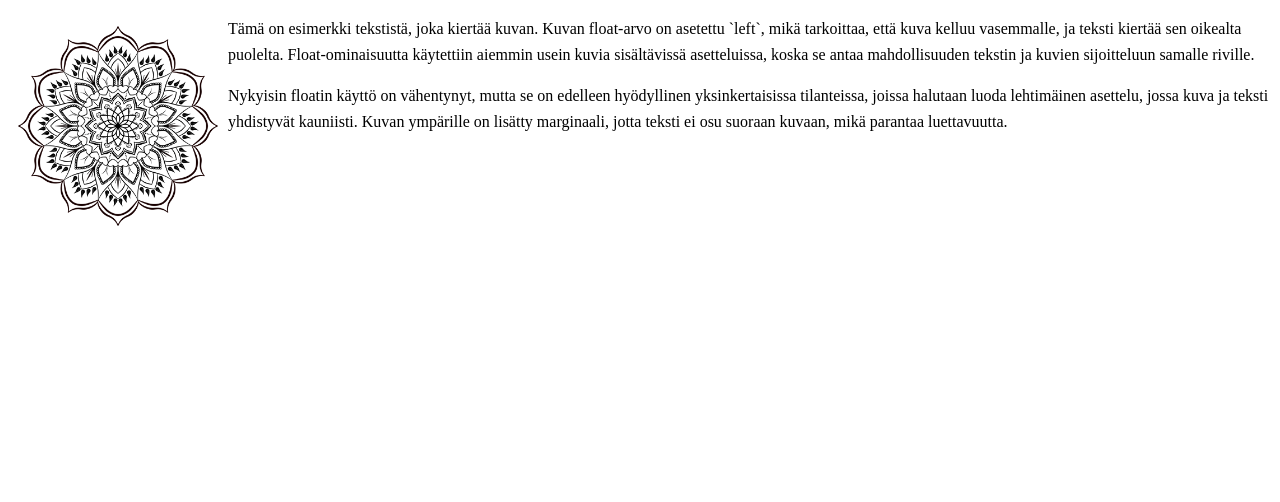
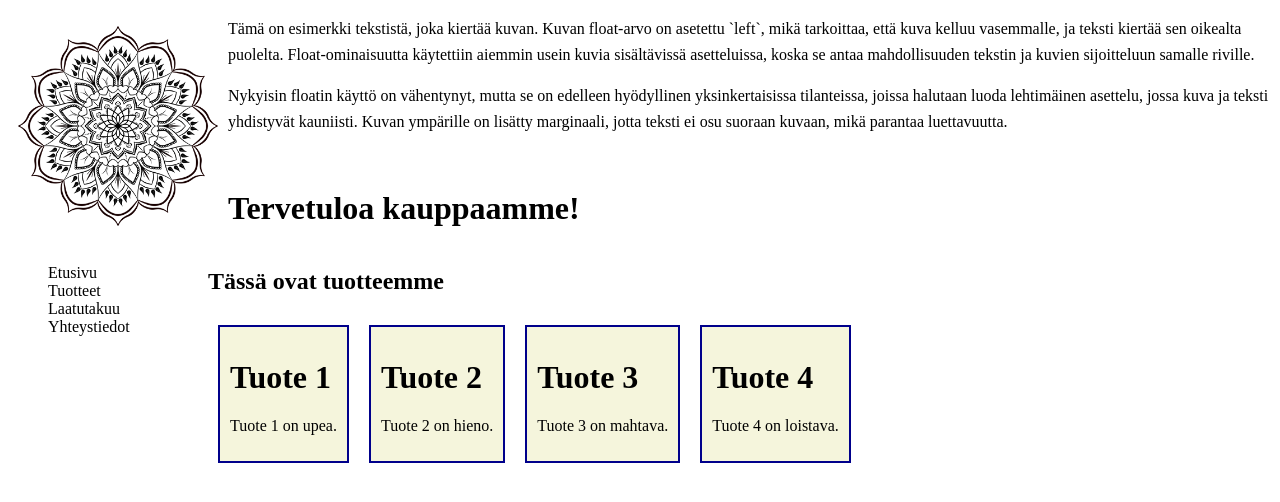
Before and after one commit to treduan/treduan, a PHP site: page /demo.html in a window 1280 px wide. Shown: the top 502 px of the page. Run offline with PHP 8.4, Linux system fonts and the light colour scheme.

Commit message:
Made demo code

```diff
--- a/htmlcss2024/asettelu/demo.css
+++ b/htmlcss2024/asettelu/demo.css
@@ -8,3 +8,33 @@
     font-size: 16px; /* Tekstin koko */
     line-height: 1.6; /* Rivikorkeus parantaa luettavuutta */
 }
+
+.navigointi {
+    width: 200px;
+}
+.navigointi ul {
+    list-style-type: none;
+}
+
+.asettelu {
+    display: flex;
+}
+
+.tuoteosio {
+    display: flex;
+    flex-direction: column;
+}
+
+.tuotteet {
+    display: flex;
+    justify-content: space-around;
+    flex-wrap: wrap;
+}
+
+.subdiv {
+    background-color: beige;
+    border: 2px solid darkblue;
+    padding: 10px;
+    margin: 10px;
+
+}
--- a/htmlcss2024/asettelu/demo.html
+++ b/htmlcss2024/asettelu/demo.html
@@ -16,6 +16,41 @@
             Nykyisin floatin käyttö on vähentynyt, mutta se on edelleen hyödyllinen yksinkertaisissa tilanteissa, joissa halutaan luoda lehtimäinen asettelu, jossa kuva ja teksti yhdistyvät kauniisti. Kuvan ympärille on lisätty marginaali, jotta teksti ei osu suoraan kuvaan, mikä parantaa luettavuutta.
         </p>
     </div>
+    <br>
+                <h1>Tervetuloa kauppaamme!</h1>
+                <div class="asettelu">
+                <nav class="navigointi">
+                    <ul>
+                        <li>Etusivu</li>
+                        <li>Tuotteet</li>
+                        <li>Laatutakuu</li>
+                        <li>Yhteystiedot</li>
+                    </ul>
+                </nav>
 
+            <div class="tuoteosio">
+                <h2>Tässä ovat tuotteemme</h2>
+            <div class="tuotteet">
+            <div class="subdiv">
+                <h1>Tuote 1</h1>
+                <p>Tuote 1 on upea.</p>
+            </div>
+            <div class="subdiv">
+                <h1>Tuote 2</h1>
+                <p>Tuote 2 on hieno.</p>
+            </div>
+            <div class="subdiv">
+                <h1>Tuote 3</h1>
+                <p>Tuote 3 on mahtava.</p>
+            </div>
+            <div class="subdiv">
+                <h1>Tuote 4</h1>
+                <p>Tuote 4 on loistava.</p>
+            </div>
+        </div>
+    </div>
+    </div>
+        </body>
+    </html>
 </body>
 </html>
--- a/htmlcss2024/navigointi/navigationtest.css
+++ b/htmlcss2024/navigointi/navigationtest.css
@@ -29,7 +29,7 @@ body {
 }
 
 .navbar-horizontal a:hover {
-    background-color: #575757;
+    background-color: #e76ab9;
     border-radius: 5px;
 }
 .navbar-vertical {
```
